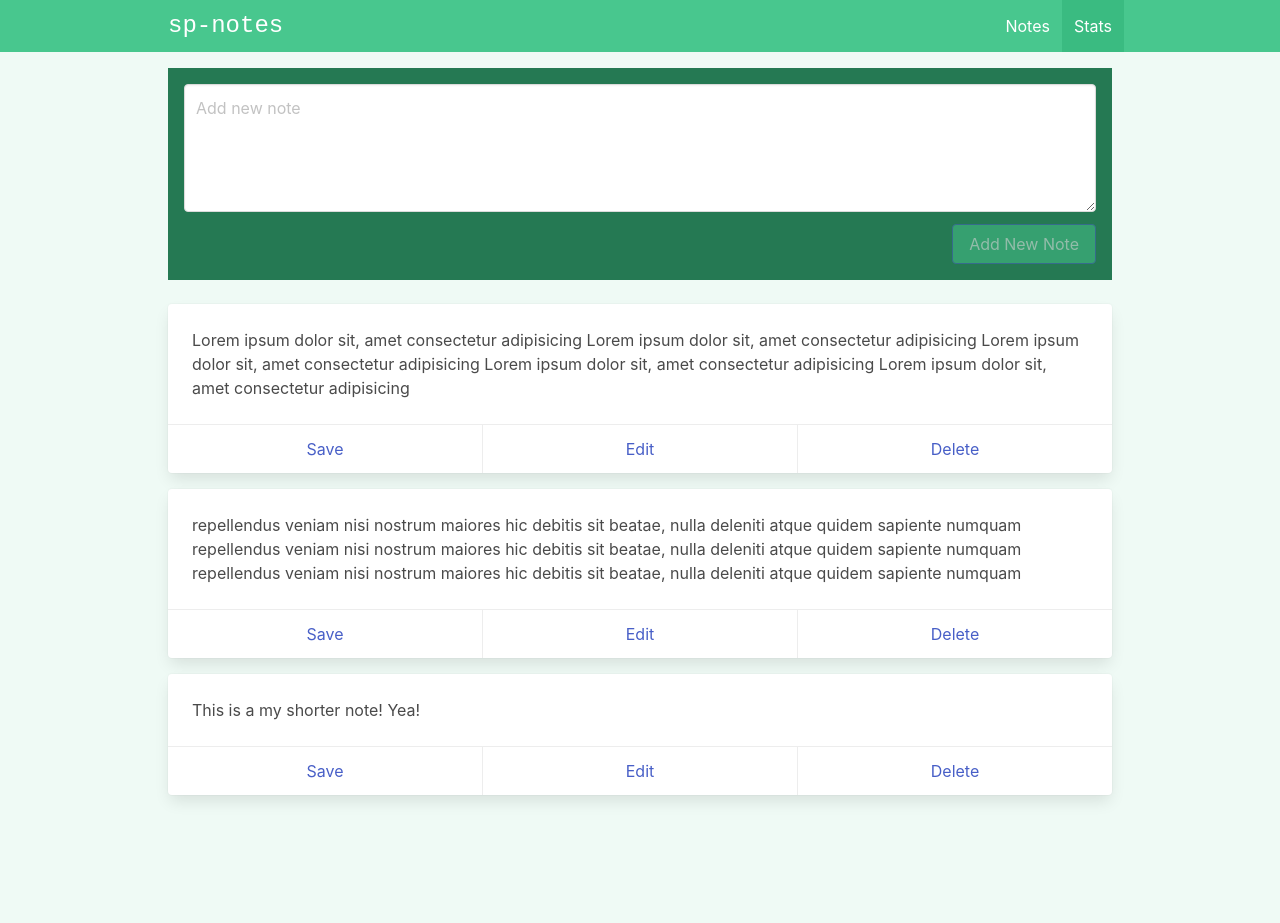
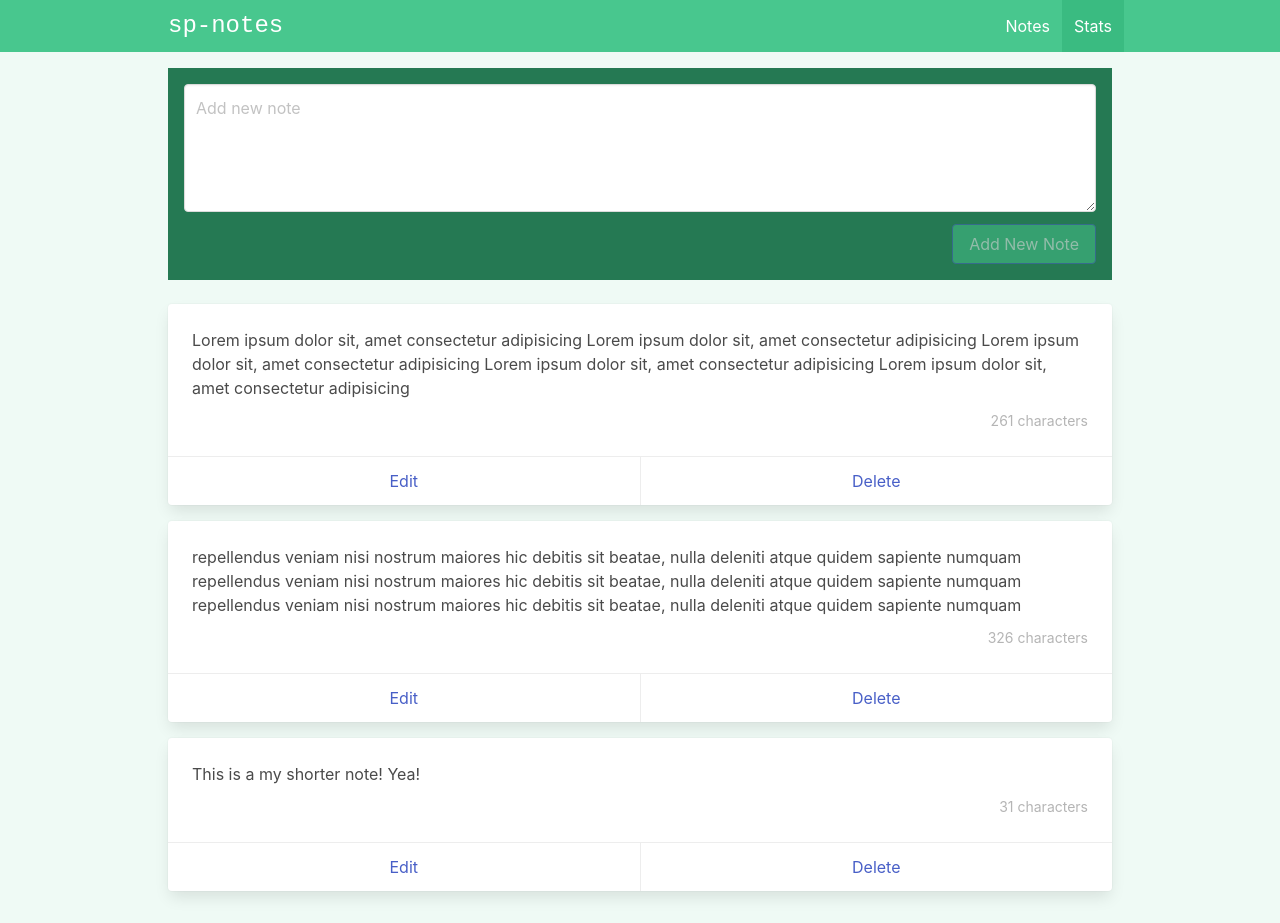
Before and after one commit to serhiipetrash/sp-notes, a Vue app: page /stats in a window 1280 px wide. Before the commit the page ends 827 px from the top, so only its background shows below. Built offline with nearby package versions, Linux system fonts and the light colour scheme.

Commit message:
add delete Notes method

```diff
--- /dev/null
+++ b/src/components/Notes/Note.vue
@@ -0,0 +1,47 @@
+<template>
+  <div class="card mb-4">
+    <div class="card-content">
+      <div class="content">
+        {{ note.content }}
+         <div class="has-text-right has-text-grey-light mt-2">
+          <small>{{ characterLength }}</small>
+         </div>
+      </div>
+    </div>
+    <footer class="card-footer">
+      <a href="#" class="card-footer-item">Edit</a>
+      <a
+        @click.prevent="handleDeleteClicked"
+        class="card-footer-item"
+        href="#"
+      >
+        Delete</a>
+    </footer>
+  </div>
+
+</template>
+
+<script setup>
+import { computed } from 'vue';
+
+const props = defineProps({
+  note: {
+    type: Object,
+    required: true
+  }
+})
+
+const emit = defineEmits(['deleteClicked'])
+
+const characterLength = computed(() => {
+  let length = props.note.content.length
+  let description = length > 1 ? 'characters' : 'character'
+
+  return `${length} ${description}`
+})
+
+const handleDeleteClicked = () => {
+  emit('deleteClicked', props.note.id)
+}
+
+</script>
--- a/src/views/ViewNotes.vue
+++ b/src/views/ViewNotes.vue
@@ -9,47 +9,32 @@
             class="textarea"
             placeholder="Add new note"
             ref="newNoteRef"
-          ></textarea
-        >
+          />
         </div>
       </div>
 
       <div class="field is-grouped is-grouped-right">
         <div class="control">
-        <button
-        @click="addNote"
-        :disabled="!newNote"
-        class="button is-link has-background-success">
-          Add New Note
-        </button>
+          <button :disabled="!newNote" @click="addNote" class="button is-link has-background-success">Add New Note</button >
         </div>
-
       </div>
     </div>
 
     <!-- notes -->
-    <div
+    <Note
       v-for="note in notes"
       :key="note.id"
-      class="card mb-4"
-    >
+      :note="note"
+      @deleteClicked="deleteNote"
+    />
 
-      <div class="card-content">
-        <div class="content">
-          {{ note.content }}
-        </div>
-      </div>
-      <footer class="card-footer">
-        <a href="#" class="card-footer-item">Save</a>
-        <a href="#" class="card-footer-item">Edit</a>
-        <a href="#" class="card-footer-item">Delete</a>
-      </footer>
-    </div>
   </div>
 </template>
 
 <script setup>
 import { ref } from 'vue';
+import Note from '../components/Notes/Note.vue';
+
 
 const newNote = ref('')
 const newNoteRef = ref(null)
@@ -85,4 +70,9 @@ import { ref } from 'vue';
   newNoteRef.value.focus()
 }
 
+const deleteNote = (idToDelete) => {
+  // console.log('deleteNote', idToDelete);
+  notes.value = notes.value.filter((note) => { return note.id !== idToDelete })
+}
+
 </script>
```
Lines whose indentation alone changed are shown as unchanged.
